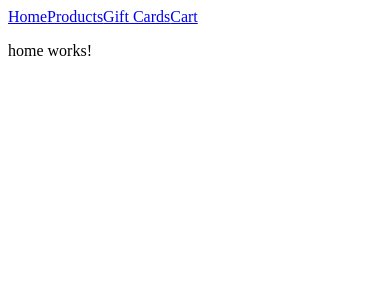
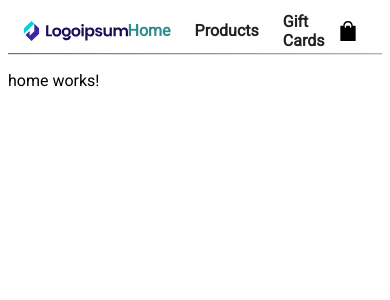
Before and after one commit to Jutrzenka/Angular-ecommarce-shop, an Angular app: page / in a window 390 px wide. Shown: the top 300 px of the page. Built offline with nearby package versions, Linux system fonts and the light colour scheme.

Commit message:
Created navbar routing bar

```diff
--- a/angular.json
+++ b/angular.json
@@ -18,20 +18,19 @@
           "builder": "@angular/build:application",
           "options": {
             "browser": "src/main.ts",
-            "polyfills": [
-              "zone.js"
-            ],
+            "polyfills": ["zone.js"],
             "tsConfig": "tsconfig.app.json",
             "inlineStyleLanguage": "scss",
+            "stylePreprocessorOptions": {
+              "includePaths": ["src"]
+            },
             "assets": [
               {
                 "glob": "**/*",
                 "input": "public"
               }
             ],
-            "styles": [
-              "src/styles.scss"
-            ]
+            "styles": ["src/styles.scss"]
           },
           "configurations": {
             "production": {
@@ -75,10 +74,7 @@
         "test": {
           "builder": "@angular/build:karma",
           "options": {
-            "polyfills": [
-              "zone.js",
-              "zone.js/testing"
-            ],
+            "polyfills": ["zone.js", "zone.js/testing"],
             "tsConfig": "tsconfig.spec.json",
             "inlineStyleLanguage": "scss",
             "assets": [
@@ -87,9 +83,7 @@
                 "input": "public"
               }
             ],
-            "styles": [
-              "src/styles.scss"
-            ]
+            "styles": ["src/styles.scss"]
           }
         }
       }
--- a/src/app/app.html
+++ b/src/app/app.html
@@ -1,7 +1,4 @@
-<nav>
-  <a routerLink="/">Home</a>
-  <a routerLink="/products">Products</a>
-  <a routerLink="/gift-cards">Gift Cards</a>
-  <a routerLink="/cart">Cart</a>
-</nav>
+<header class="header">
+  <app-navbar />
+</header>
 <router-outlet />
--- a/src/app/app.scss
+++ b/src/app/app.scss
@@ -0,0 +1,6 @@
+@use '../variables.scss' as *;
+
+.header {
+  background: $background;
+  border-bottom: 1px solid $border-color;
+}
--- a/src/app/app.ts
+++ b/src/app/app.ts
@@ -1,10 +1,11 @@
 import { Component, signal } from '@angular/core';
 import { RouterModule } from '@angular/router';
+import { Navbar } from './shared/navbar/navbar';
 
 @Component({
   selector: 'app-root',
   standalone: true,
-  imports: [RouterModule],
+  imports: [RouterModule, Navbar],
   templateUrl: './app.html',
   styleUrl: './app.scss',
 })
--- /dev/null
+++ b/src/app/shared/navbar/navbar.html
@@ -0,0 +1,28 @@
+<nav class="nav">
+  <!-- Logo -->
+  <a routerLink="/" class="nav__logo">
+    <img src="/logoipsum-385.svg" alt="Logo" class="logo" />
+  </a>
+
+  <!-- Menu links -->
+  <div class="nav__links">
+    <a
+      routerLink="/"
+      class="nav__link"
+      routerLinkActive="nav__link--active"
+      [routerLinkActiveOptions]="{ exact: true }"
+      >Home</a
+    >
+    <a routerLink="/products" class="nav__link" routerLinkActive="nav__link--active">Products</a>
+    <a routerLink="/gift-cards" class="nav__link" routerLinkActive="nav__link--active"
+      >Gift Cards</a
+    >
+  </div>
+
+  <!-- Cart -->
+  <a routerLink="/cart" class="nav__cart">
+    <img src="/cart.svg" alt="Cart" class="cart-icon" />
+  </a>
+</nav>
+<!-- Szara belka pod navbarem -->
+<div class="nav-bottom-bar"></div>
--- /dev/null
+++ b/src/app/shared/navbar/navbar.scss
@@ -0,0 +1,94 @@
+@use '../../../variables.scss' as *;
+
+.nav {
+  * {
+    font-size: medium;
+    font-weight: 800;
+    font-family: $font-stack;
+  }
+  max-width: 1000px;
+  margin: 0 auto;
+  padding: 0 2rem;
+  display: flex;
+  align-items: center;
+  justify-content: space-between;
+  height: 45px;
+
+  // Logo
+  &__logo {
+    display: flex;
+    align-items: center;
+
+    .logo {
+      height: 20px;
+      width: auto;
+    }
+  }
+
+  &__links {
+    display: flex;
+    gap: 2.5rem;
+    align-items: center;
+  }
+
+  &__link {
+    color: $text-primary;
+    text-decoration: none;
+    font-size: 0.9rem;
+    padding: 0.5rem 0;
+    transition: color 0.2s ease;
+
+    &:hover {
+      color: $accent-color;
+      background: transparent;
+    }
+
+    &--active {
+      color: $primary-color;
+      background: transparent;
+    }
+  }
+
+  // Cart
+  &__cart {
+    display: flex;
+    align-items: center;
+    justify-content: center;
+    padding: 0.5rem;
+    border-radius: 4px;
+    transition: all 0.2s ease;
+    color: $text-primary;
+
+    &:hover {
+      background: $accent-color;
+      color: $background;
+    }
+
+    .cart-icon {
+      height: 20px;
+      width: auto;
+    }
+  }
+}
+
+.nav-bottom-bar {
+  height: 1px;
+  background: linear-gradient(90deg, $primary-color, $secondary-color, $accent-color);
+  width: 100%;
+  margin: 0;
+  padding: 0;
+}
+
+@media (max-width: 768px) {
+  .nav {
+    padding: 0 1rem;
+
+    &__links {
+      gap: 1.5rem;
+    }
+
+    &__link {
+      font-size: 0.85rem;
+    }
+  }
+}
--- a/src/styles.scss
+++ b/src/styles.scss
@@ -1 +1,5 @@
-/* You can add global styles to this file, and also import other style files */
+@use './variables.scss' as *;
+
+* {
+  font-family: $font-stack;
+}
--- /dev/null
+++ b/src/variables.scss
@@ -0,0 +1,44 @@
+// colors
+$primary-color: #2e8c8c;
+$secondary-color: #30bfb1;
+$accent-color: #f2ae30;
+$warning-color: #d98b2b;
+$muted-color: #82728c;
+
+$text-primary: #222222;
+$text-secondary: #555555;
+$background: #ffffff;
+$border-color: #e0e0e0;
+
+// breakpoints
+$breakpoint-md: 768px;
+
+// other
+$font-stack: 'Roboto', sans-serif;
+$border-radius: 0.375rem;
+$transition: all 0.3s ease;
+
+@mixin flex-center {
+  display: flex;
+  align-items: center;
+  justify-content: center;
+}
+
+@mixin for-desktop {
+  @media (min-width: $breakpoint-md) {
+    @content;
+  }
+}
+
+@mixin hover-effect {
+  transition: $transition;
+  &:hover {
+    background-color: $gray-100;
+  }
+}
+
+@mixin focus-ring {
+  outline: 2px solid transparent;
+  outline-offset: 2px;
+  ring: 2px solid $gray-200;
+}
```
Also changed, not shown: src/app/shared/navbar/navbar.ts (added, +10 -0 lines), public/cart.svg (added).
